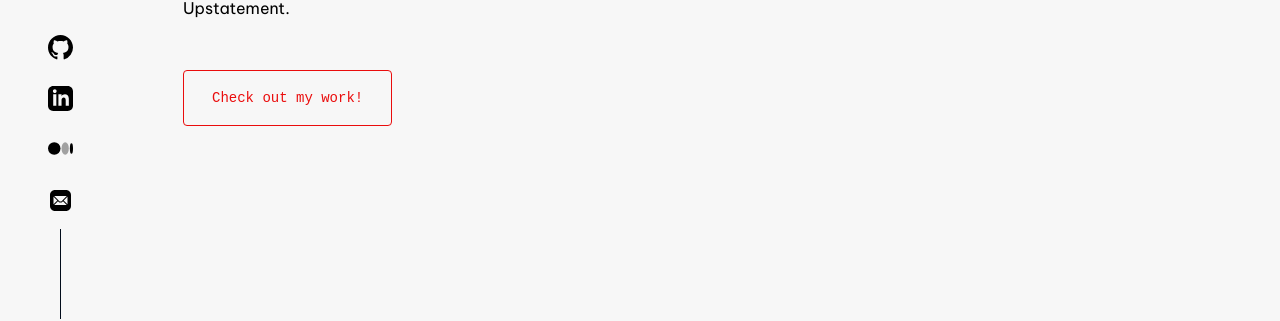
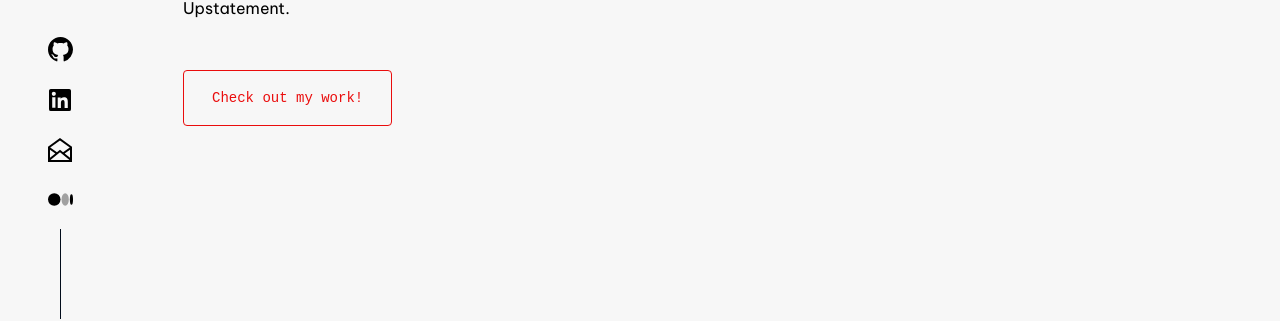
Before and after one commit to AZIZXlaouiti/portfolio, a React (Create React App) app: page / in a window 1280 px wide. Shown: the part 481-802 px from the top of the page. Built offline with nearby package versions, Linux system fonts and the light colour scheme.

Commit message:
getting there

```diff
--- a/src/App.js
+++ b/src/App.js
@@ -1,6 +1,6 @@
 import './App.scss';
 import { icons } from './assets/icons';
-const one = <h1>Hi, my name is</h1>;
+const one = <h1>Hi, my name is </h1>;
 const two = <h2 className="big-heading">Mohamed Aziz Laouiti.</h2>;
 const three = <h3 className="big-heading"></h3>;
 const four = (
@@ -45,8 +45,8 @@ function App() {
           <ul>
             <li><a>{icons[0].svg}</a></li>
             <li><a>{icons[1].svg}</a></li>
+            <li><a>{icons[3].svg}</a></li>
             <li><a>{icons[2].svg}</a></li>
-            <li><a>{icons[3].svg}</a></li>
 
           </ul>
         </div>
--- a/src/App.scss
+++ b/src/App.scss
@@ -123,6 +123,7 @@
   position: relative;
   -webkit-transition: var(--transition);
   transition: var(--transition);
+  text-align: center;
 }
 li a  {
 
@@ -168,6 +169,11 @@ ul{
   transition: var(--transition);
   margin-top: 50px;
 }
+a:hover{
+  cursor: pointer;
+    color: var(--green);
+    transform: translateY(-3px);
+}
 .a:hover,a:active {
   background-color: var(--green-tint);
   outline: none;
--- a/src/assets/icons.js
+++ b/src/assets/icons.js
@@ -2,7 +2,7 @@ export const icons = [{
  svg:<svg xmlns="http://www.w3.org/2000/svg" width="25" height="25" viewBox="0 0 24 24" fill="currentColor" stroke-width="2" class="ai ai-GithubFill"><path fill-rule="evenodd" clip-rule="evenodd" d="M12 0C5.37 0 0 5.37 0 12c0 5.31 3.435 9.795 8.205 11.385.6.105.825-.255.825-.57 0-.285-.015-1.23-.015-2.235-3.015.555-3.795-.735-4.035-1.41-.135-.345-.72-1.41-1.23-1.695-.42-.225-1.02-.78-.015-.795.945-.015 1.62.87 1.845 1.23 1.08 1.815 2.805 1.305 3.495.99.105-.78.42-1.305.765-1.605-2.67-.3-5.46-1.335-5.46-5.925 0-1.305.465-2.385 1.23-3.225-.12-.3-.54-1.53.12-3.18 0 0 1.005-.315 3.3 1.23.96-.27 1.98-.405 3-.405s2.04.135 3 .405c2.295-1.56 3.3-1.23 3.3-1.23.66 1.65.24 2.88.12 3.18.765.84 1.23 1.905 1.23 3.225 0 4.605-2.805 5.625-5.475 5.925.435.375.81 1.095.81 2.22 0 1.605-.015 2.895-.015 3.3 0 .315.225.69.825.57A12.02 12.02 0 0 0 24 12c0-6.63-5.37-12-12-12z"/></svg>,
  name:'git'
 },{
-    svg:<svg xmlns="http://www.w3.org/2000/svg" width="25" height="25" viewBox="0 0 24 24"><path d="M19 0h-14c-2.761 0-5 2.239-5 5v14c0 2.761 2.239 5 5 5h14c2.762 0 5-2.239 5-5v-14c0-2.761-2.238-5-5-5zm-11 19h-3v-11h3v11zm-1.5-12.268c-.966 0-1.75-.79-1.75-1.764s.784-1.764 1.75-1.764 1.75.79 1.75 1.764-.783 1.764-1.75 1.764zm13.5 12.268h-3v-5.604c0-3.368-4-3.113-4 0v5.604h-3v-11h3v1.765c1.396-2.586 7-2.777 7 2.476v6.759z"/></svg>,
+    svg:<svg xmlns="http://www.w3.org/2000/svg" width="24" height="24" viewBox="0 0 24 24" fill="currentColor" stroke-width="2" class="ai ai-LinkedInV1Fill"><path fill-rule="evenodd" clip-rule="evenodd" d="M1 2.838A1.838 1.838 0 0 1 2.838 1H21.16A1.837 1.837 0 0 1 23 2.838V21.16A1.838 1.838 0 0 1 21.161 23H2.838A1.838 1.838 0 0 1 1 21.161V2.838zm8.708 6.55h2.979v1.496c.43-.86 1.53-1.634 3.183-1.634 3.169 0 3.92 1.713 3.92 4.856v5.822h-3.207v-5.106c0-1.79-.43-2.8-1.522-2.8-1.515 0-2.145 1.089-2.145 2.8v5.106H9.708V9.388zm-5.5 10.403h3.208V9.25H4.208v10.54zM7.875 5.812a2.063 2.063 0 1 1-4.125 0 2.063 2.063 0 0 1 4.125 0z"/></svg>,
     name:"linkedin"
 },{
     svg:<svg xmlns="http://www.w3.org/2000/svg" x="0px" y="0px"
@@ -11,9 +11,9 @@ export const icons = [{
     ><circle cx="6" cy="11" r="6"></circle><ellipse cx="16.5" cy="11" opacity=".35" rx="3.5" ry="6"></ellipse><ellipse cx="22.5" cy="11" rx="1.5" ry="5"></ellipse></svg>,
     name:"medium"
 },{
-    svg:<svg xmlns="http://www.w3.org/2000/svg" x="0px" y="0px"
-    width="25" height="25"
-    viewBox="0 0 50 50"
-    ><path d="M 14 4 C 8.4886661 4 4 8.4886661 4 14 L 4 36 C 4 41.511334 8.4886661 46 14 46 L 36 46 C 41.511334 46 46 41.511334 46 36 L 46 14 C 46 8.4886661 41.511334 4 36 4 L 14 4 z M 13 16 L 37 16 C 37.18 16 37.349766 16.020312 37.509766 16.070312 L 27.679688 25.890625 C 26.199688 27.370625 23.790547 27.370625 22.310547 25.890625 L 12.490234 16.070312 C 12.650234 16.020312 12.82 16 13 16 z M 11.070312 17.490234 L 18.589844 25 L 11.070312 32.509766 C 11.020312 32.349766 11 32.18 11 32 L 11 18 C 11 17.82 11.020312 17.650234 11.070312 17.490234 z M 38.929688 17.490234 C 38.979688 17.650234 39 17.82 39 18 L 39 32 C 39 32.18 38.979687 32.349766 38.929688 32.509766 L 31.400391 25 L 38.929688 17.490234 z M 20 26.410156 L 20.890625 27.310547 C 22.020625 28.440547 23.510234 29 24.990234 29 C 26.480234 29 27.959844 28.440547 29.089844 27.310547 L 29.990234 26.410156 L 37.509766 33.929688 C 37.349766 33.979688 37.18 34 37 34 L 13 34 C 12.82 34 12.650234 33.979687 12.490234 33.929688 L 20 26.410156 z"></path></svg>,
+    svg:<svg xmlns="http://www.w3.org/2000/svg" width="24" height="24" viewBox="0 0 24 24"><path d="M11.99 0l-11.99 8.723v15.277h24v-15.277l-12.01-8.723zm.001 2.472l9.793 7.113-6.735 4.588-3.049-2.47-3.049 2.471-6.737-4.589 9.777-7.113zm-9.991 9.386l5.329 3.63-5.329 4.318v-7.948zm.474 10.142l9.526-7.723 9.526 7.723h-19.052zm19.526-2.194l-5.329-4.317 5.329-3.631v7.948z"/></svg>,
     name:"mail"
+},{
+    svg:<svg xmlns="http://www.w3.org/2000/svg" width="24" height="24" viewBox="0 0 24 24" fill="none" stroke="currentColor" stroke-width="2" stroke-linecap="round" stroke-linejoin="round" class="ai ai-Air"><path d="M3 8h7a3 3 0 1 0-3-3"/><path d="M4 16h11a3 3 0 1 1-3 3"/><path d="M2 12h17a3 3 0 1 0-3-3"/></svg>,
+  name:"clap"
 }]
```
